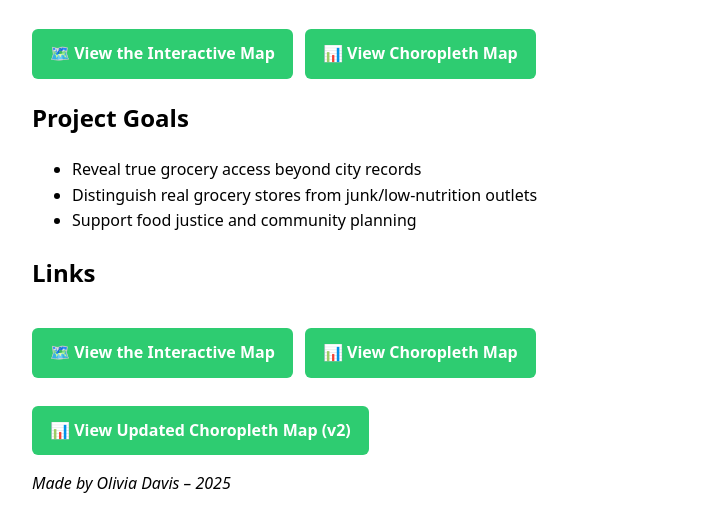
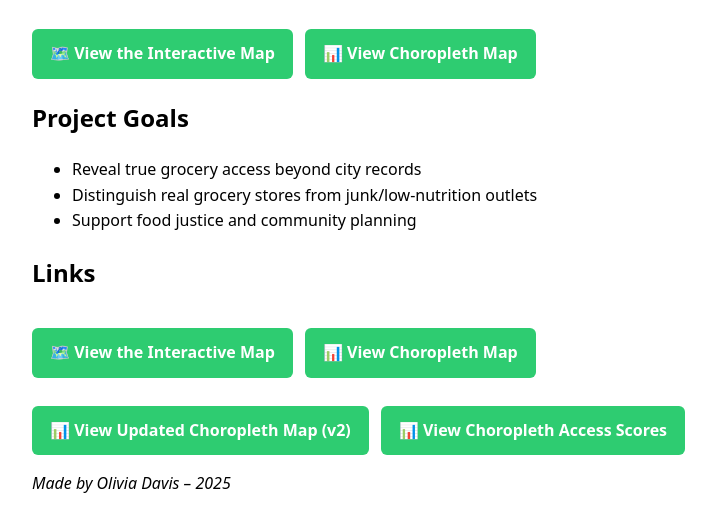
Before and after one commit to oliviadavis593/ChiFoodScape, a plain HTML site: page docs/index.html in a window 1280 px wide. Shown: the part 161-692 px from the top of the page, without its empty margins (248-964 px from the left). Drawn offline with Linux system fonts and the light colour scheme.

Commit message:
fix: Update index.html links and add Access Score Choropleth to README.md

```diff
--- a/docs/index.html
+++ b/docs/index.html
@@ -50,6 +50,7 @@
     <a class="button" href="grocery_stores_chicago_map_v1.html" target="_blank">🗺️ View the Interactive Map</a>
     <a class="button" href="grocery_choropleth_by_area.html" target="_blank">📊 View Choropleth Map</a>
     <a class="button" href="grocery_choropleth_by_area_v2.html" target="_blank">📊 View Updated Choropleth Map (v2)</a>
+    <a class="button" href="access_score_choropleth.html" target="_blank">📊 View Choropleth Access Scores</a>
   </div>
 
 
```
Also changed, not shown: 2 other files.
